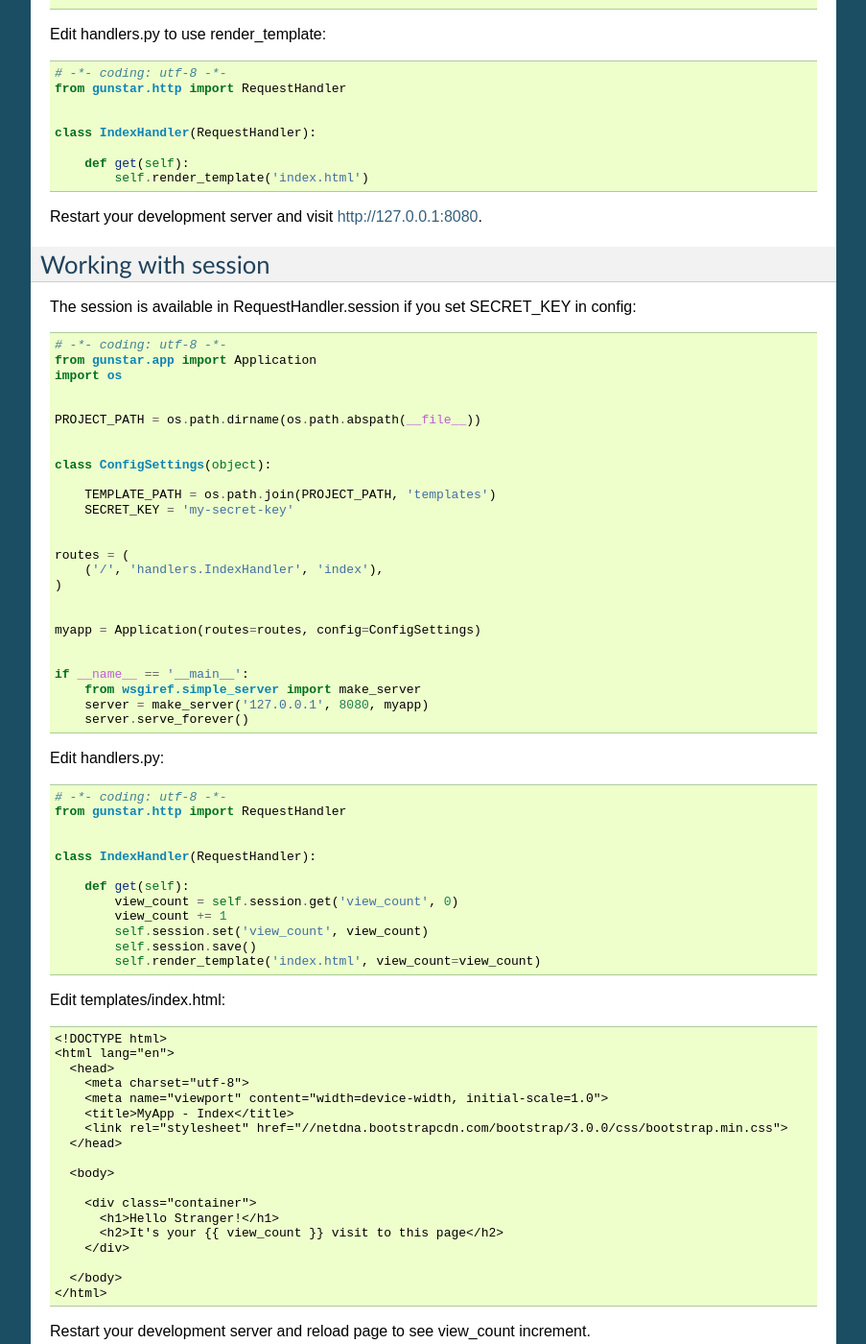
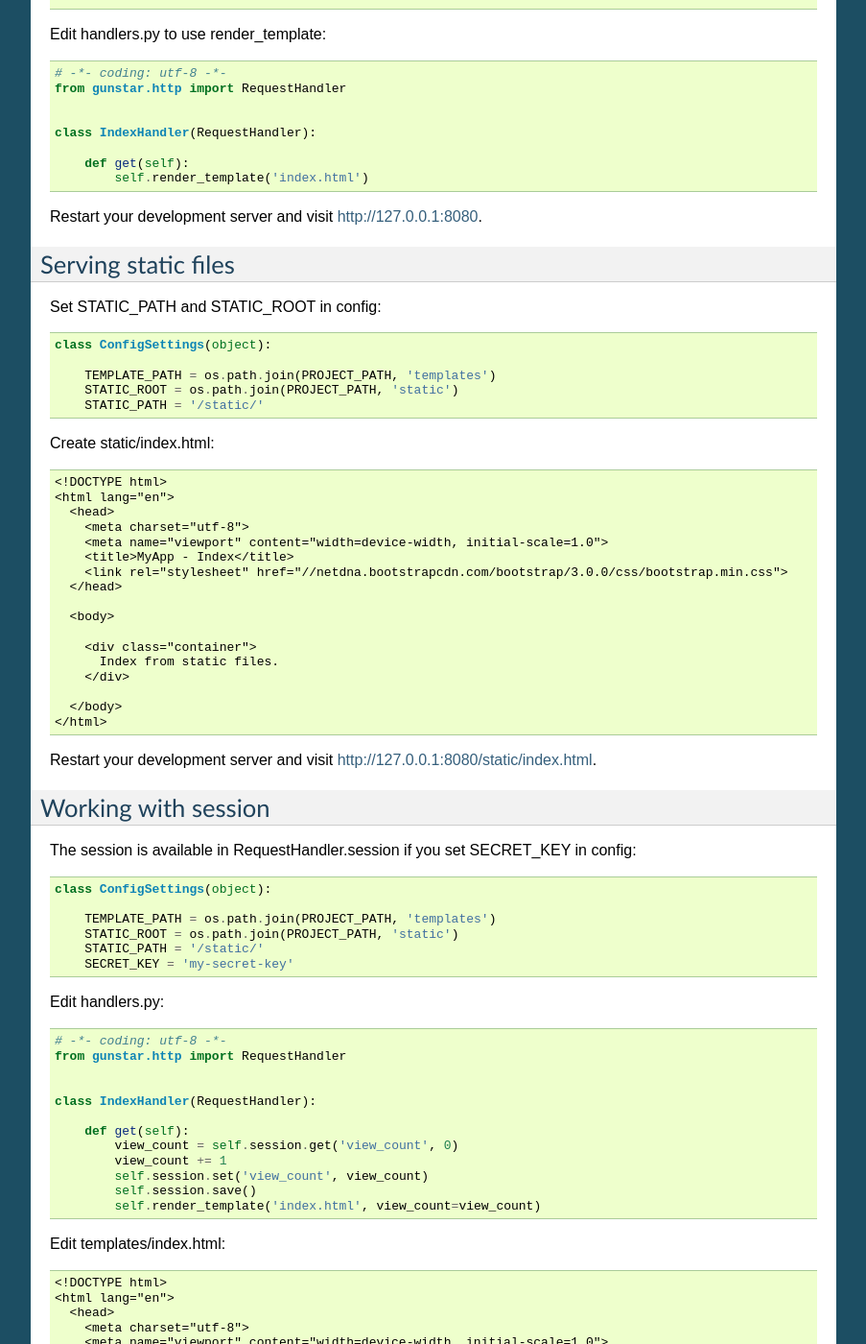
Before and after one commit to allisson/gunstar, a Sphinx documentation site: the page built from docs/quickstart.rst, in a window 1280 px wide and 1400 px high, scrolled down 2049 px. Shown: the whole window at 96% size, without its empty margins (198-1101 px from the left). Built offline with Sphinx 7.4.7, drawn with Linux system fonts in a browser that asks for light colours; pages that are not in the unit, such as notebooks, are missing from menus; some of the changed text lies outside the part shown.

```diff
--- a/docs/quickstart.rst
+++ b/docs/quickstart.rst
@@ -135,6 +135,39 @@ Edit handlers.py to use render_template::
 
 Restart your development server and visit http://127.0.0.1:8080.
 
+======================
+Serving static files
+======================
+
+Set STATIC_PATH and STATIC_ROOT in config::
+
+    class ConfigSettings(object):
+
+        TEMPLATE_PATH = os.path.join(PROJECT_PATH, 'templates')
+        STATIC_ROOT = os.path.join(PROJECT_PATH, 'static')
+        STATIC_PATH = '/static/'
+
+Create static/index.html::
+
+    <!DOCTYPE html>
+    <html lang="en">
+      <head>
+        <meta charset="utf-8">
+        <meta name="viewport" content="width=device-width, initial-scale=1.0">
+        <title>MyApp - Index</title>
+        <link rel="stylesheet" href="//netdna.bootstrapcdn.com/bootstrap/3.0.0/css/bootstrap.min.css">
+      </head>
+
+      <body>
+
+        <div class="container">
+          Index from static files.
+        </div>
+
+      </body>
+    </html>
+
+Restart your development server and visit http://127.0.0.1:8080/static/index.html.
 
 ======================
 Working with session
@@ -142,32 +175,13 @@ Working with session
 
 The session is available in RequestHandler.session if you set SECRET_KEY in config::
 
-    # -*- coding: utf-8 -*-
-    from gunstar.app import Application
-    import os
-
-
-    PROJECT_PATH = os.path.dirname(os.path.abspath(__file__))
-
-
     class ConfigSettings(object):
 
         TEMPLATE_PATH = os.path.join(PROJECT_PATH, 'templates')
+        STATIC_ROOT = os.path.join(PROJECT_PATH, 'static')
+        STATIC_PATH = '/static/'
         SECRET_KEY = 'my-secret-key'
 
-
-    routes = (
-        ('/', 'handlers.IndexHandler', 'index'),
-    )
-
-
-    myapp = Application(routes=routes, config=ConfigSettings)
-
-
-    if __name__ == '__main__':
-        from wsgiref.simple_server import make_server
-        server = make_server('127.0.0.1', 8080, myapp)
-        server.serve_forever()
 
 Edit handlers.py::
 
@@ -245,6 +259,11 @@ Edit tests.py::
             self.assertEqual(resp.status_code, 200)
             self.assertEqual(resp.context['view_count'], 3)
 
+        def test_static_file(self):
+            resp = self.client.get('/static/index.html')
+            self.assertEqual(resp.status_code, 200)
+            self.assertTrue('<h1>Index from static files.</h1>' in resp.text)
+
 
 And run nose to call the tests::
 
--- a/gunstar/__init__.py
+++ b/gunstar/__init__.py
@@ -1,2 +1,2 @@
 # -*- coding: utf-8 -*-
-__version__ = '0.1-dev'
+__version__ = '0.1.0'
```
Also changed, not shown: setup.py (+16 -2 lines), 2 other files.
